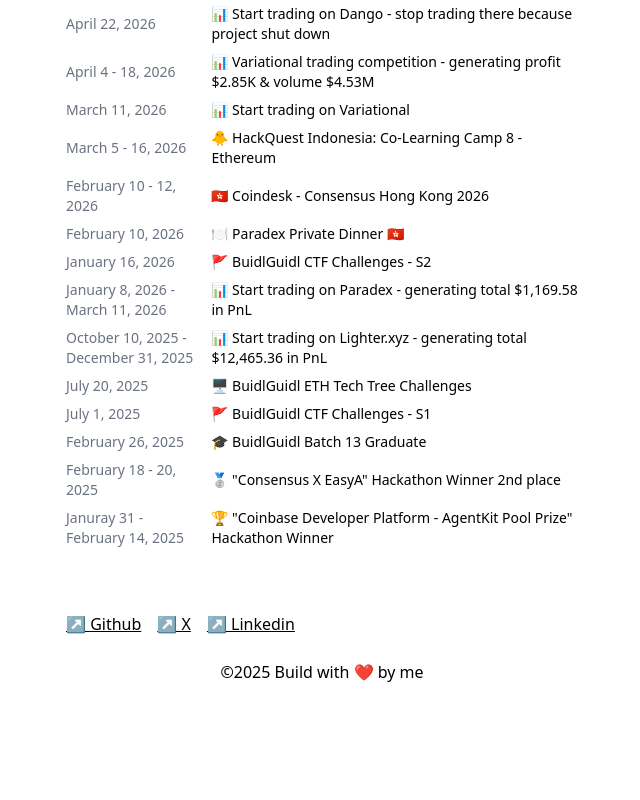
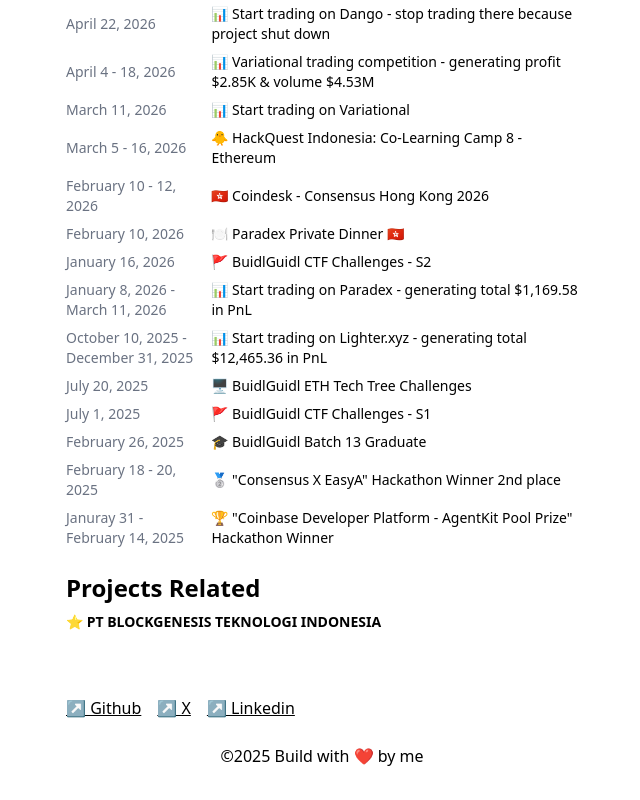
Before and after one commit to lenoteddy/lenoteddy, a React (Vite) app: page / in a window 1280 px wide. Shown: the part 692-1492 px from the top of the page, without its empty margins (318-958 px from the left). Before the commit the page ends 1408 px from the top, so only its background shows below. Built offline with nearby package versions, Linux system fonts and the light colour scheme.

Commit message:
feat: add related projects section to showcase contributions

```diff
--- a/src/App.tsx
+++ b/src/App.tsx
@@ -159,6 +159,14 @@
 						</li>
 					</ul>
 				</div>
+				<div className="mt-6">
+					<h2 className="mb-2 text-2xl font-semibold">Projects Related</h2>
+					<ul className="text-sm">
+						<li className="mb-2">
+							<div className="text-md font-bold">⭐️ PT BLOCKGENESIS TEKNOLOGI INDONESIA</div>
+						</li>
+					</ul>
+				</div>
 			</main>
 			<footer className="mt-8">
 				<div className="flex items-center gap-x-4">
```
